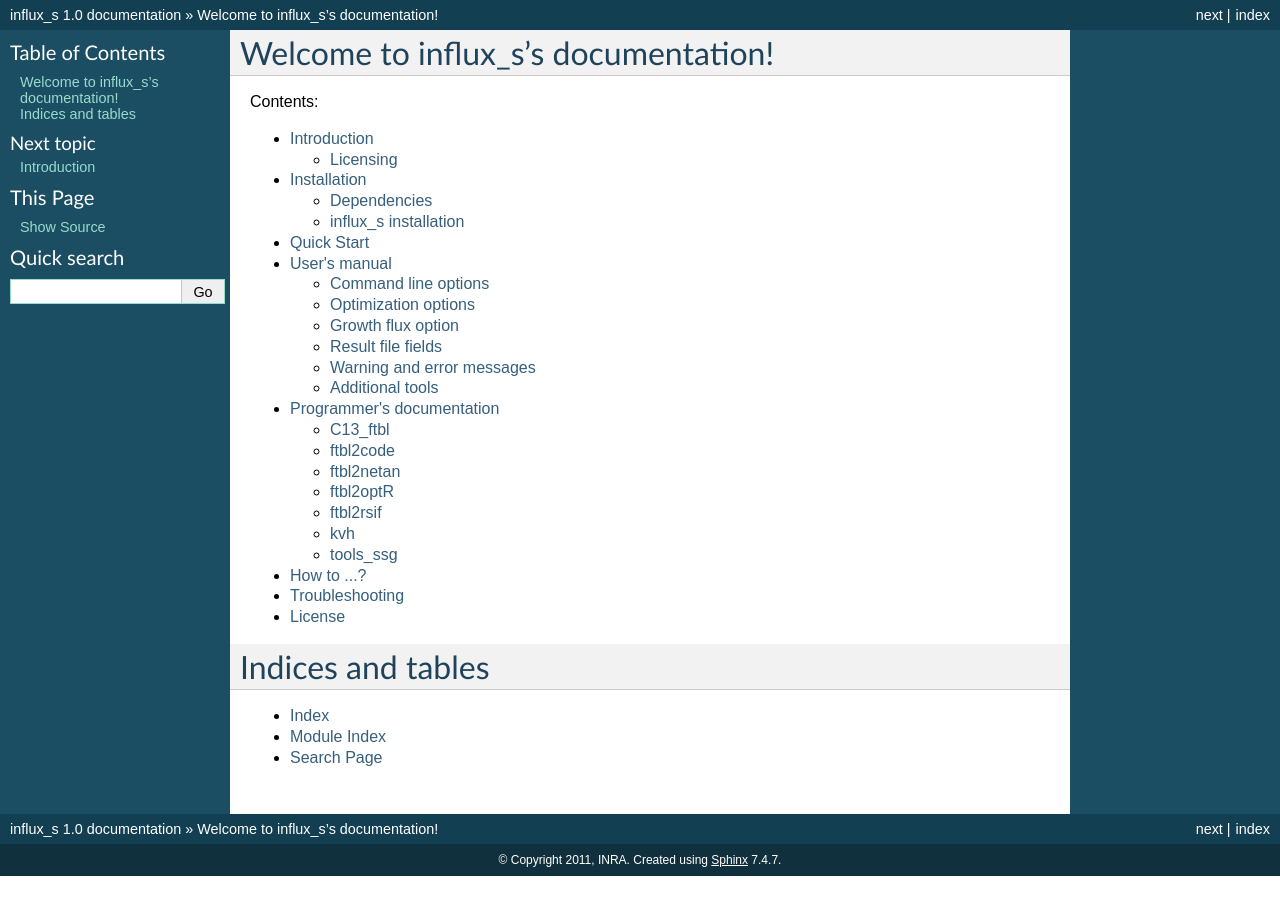
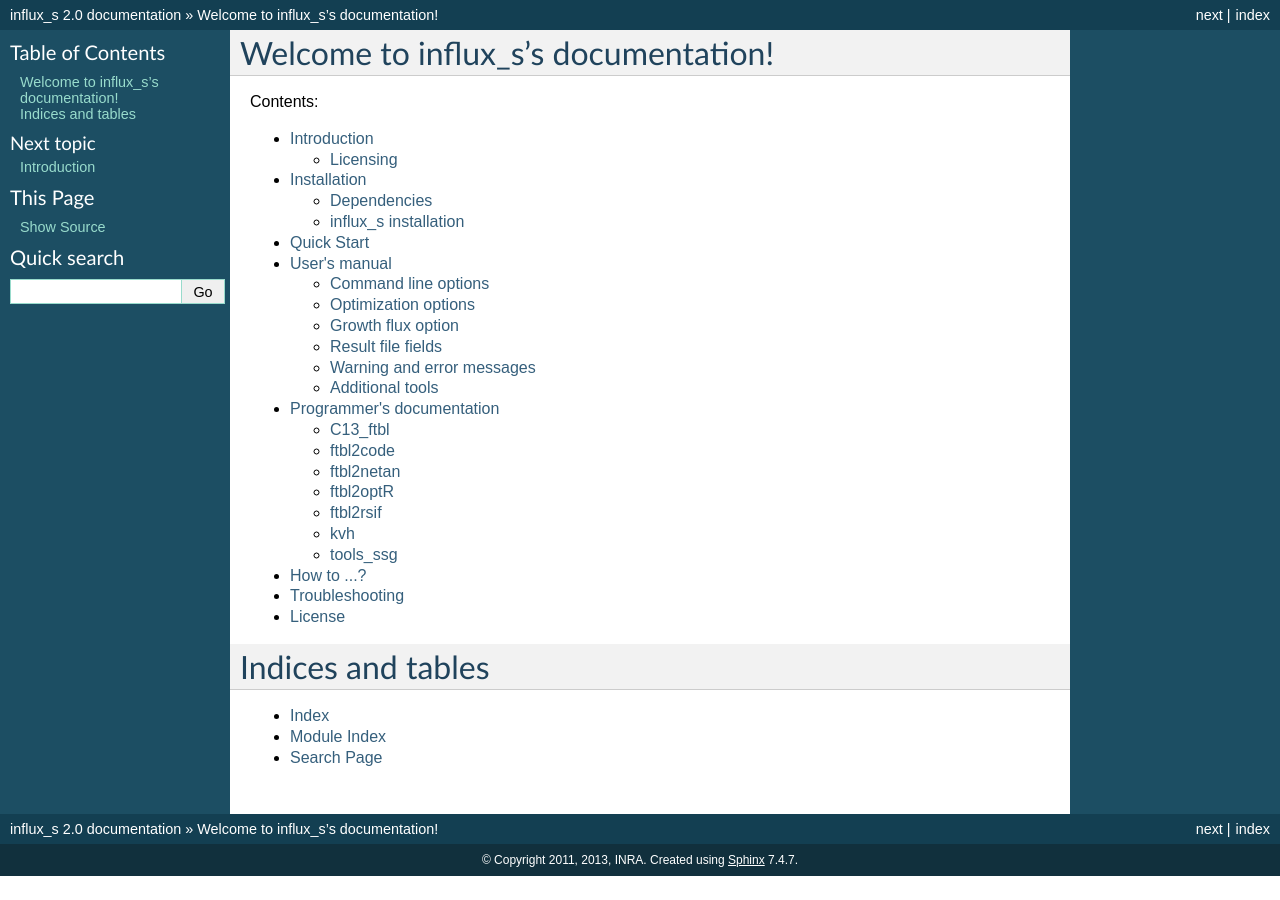
Before and after one commit to sgsokol/influx, a Sphinx documentation site: the page built from doc/index.rst, in a window 1280 px wide. Built offline with Sphinx 7.4.7, drawn with Linux system fonts in a browser that asks for light colours.

Commit message:
added math typesetting; updated dates; updated v2.0;

```diff
--- a/doc/conf.py
+++ b/doc/conf.py
@@ -25,7 +25,7 @@
 
 # Add any Sphinx extension module names here, as strings. They can be extensions
 # coming with Sphinx (named 'sphinx.ext.*') or your custom ones.
-extensions = ['sphinx.ext.autodoc', 'sphinx.ext.viewcode']
+extensions = ['sphinx.ext.autodoc', 'sphinx.ext.viewcode', 'sphinx.ext.mathjax']
 
 # Add any paths that contain templates here, relative to this directory.
 templates_path = ['_templates']
@@ -41,16 +41,16 @@
 
 # General information about the project.
 project = u'influx_s'
-copyright = u'2011, INRA'
+copyright = u'2011, 2013, INRA'
 
 # The version info for the project you're documenting, acts as replacement for
 # |version| and |release|, also used in various other places throughout the
 # built documents.
 #
 # The short X.Y version.
-version = '1.0'
+version = '2.0'
 # The full version, including alpha/beta/rc tags.
-release = '1.0'
+release = '2.0'
 
 # The language for content autogenerated by Sphinx. Refer to documentation
 # for a list of supported languages.
```
